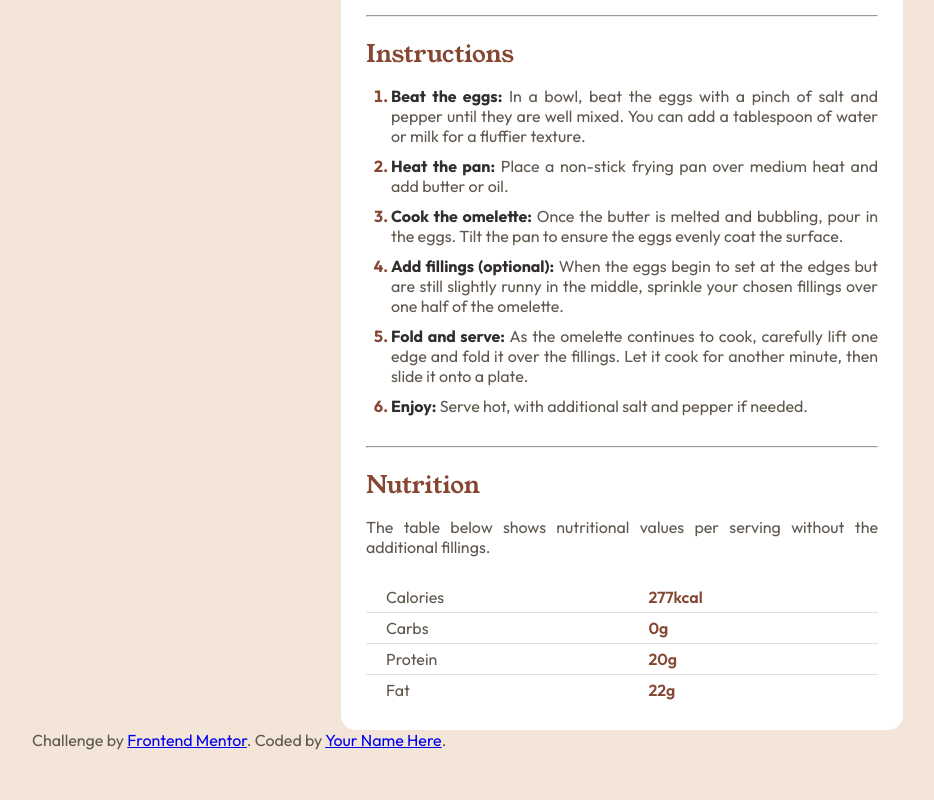
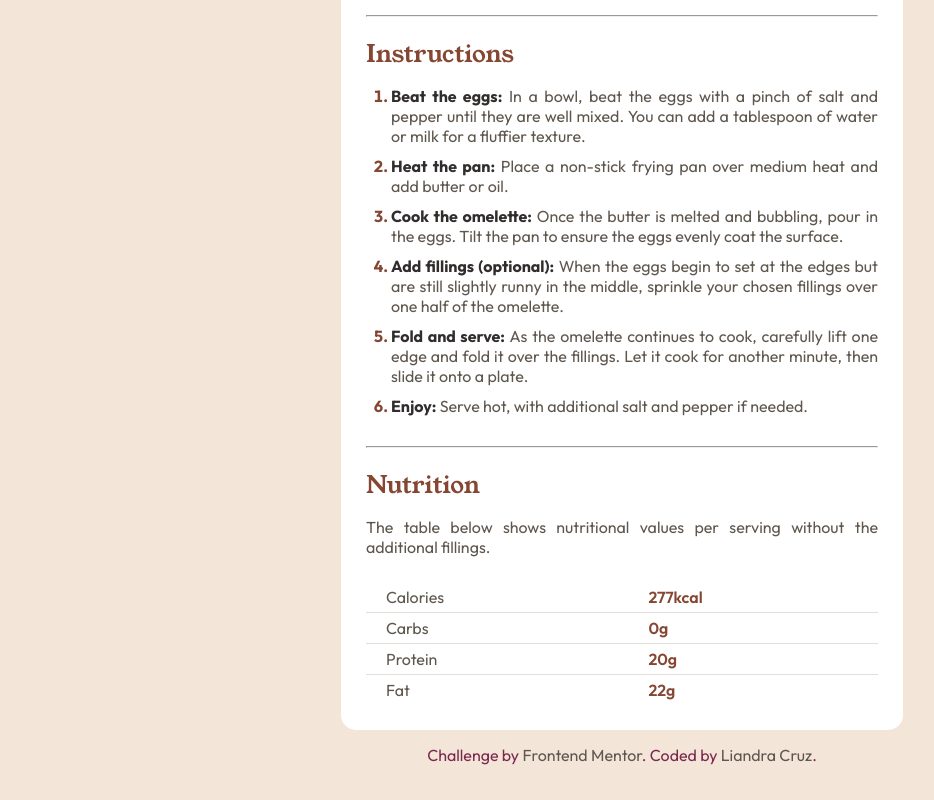
Before and after one commit to liandracruz/frontend-mentor-challenges, a plain HTML site: page recipe-page/index.html in a window 1280 px wide. Shown: the part 851-1651 px from the top of the page, without its empty margins (18-952 px from the left). Drawn offline with Linux system fonts and the light colour scheme.

Commit message:
css - part3

```diff
--- a/recipe-page/index.html
+++ b/recipe-page/index.html
@@ -87,7 +87,7 @@
 
   <div class="attribution">
     Challenge by <a href="https://www.frontendmentor.io?ref=challenge" target="_blank">Frontend Mentor</a>.
-    Coded by <a href="#">Your Name Here</a>.
+    Coded by <a href="https://github.com/liandracruz" target="_blank">Liandra Cruz</a>.
   </div>
 </body>
 </html>
--- a/recipe-page/style.css
+++ b/recipe-page/style.css
@@ -22,7 +22,7 @@
 
 body {
     background-color: var(--color2);
-    padding: 50px;
+    padding: 50px 50px 20px 50px;
     font-family: var(--fontBody);
     font-weight: 400;
     color: var(--color4);
@@ -44,7 +44,7 @@ img {
 
 h1 {
     font-family: var(--fontTitle);
-    font-size-adjust: inherit;
+    /* font-size-adjust: inherit; */
     font-weight: 500;
     color: #000000;
     padding: 20px 0px 10px 0px;
@@ -136,3 +136,18 @@ td.nutri-facts {
 tr:last-child td {
     border-bottom: none;
 }
+
+div.attribution {
+    text-align: center;
+    margin: 15px 0px 0px 0px;
+    color: var(--color7);
+}
+
+a {
+    text-decoration: none;
+    color: var(--color4);
+}
+
+a:hover {
+    color: var(--color7);
+}
```
